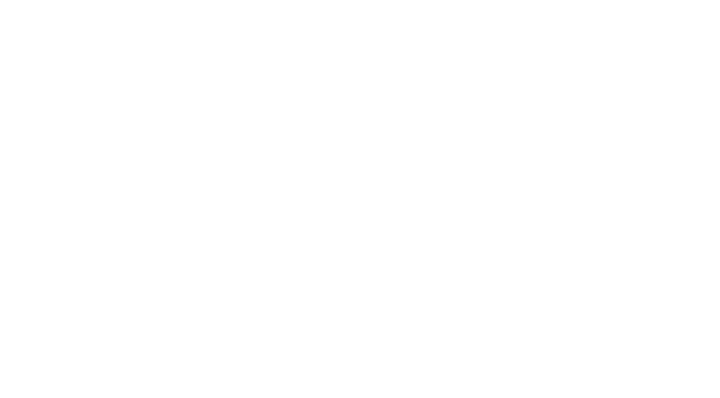
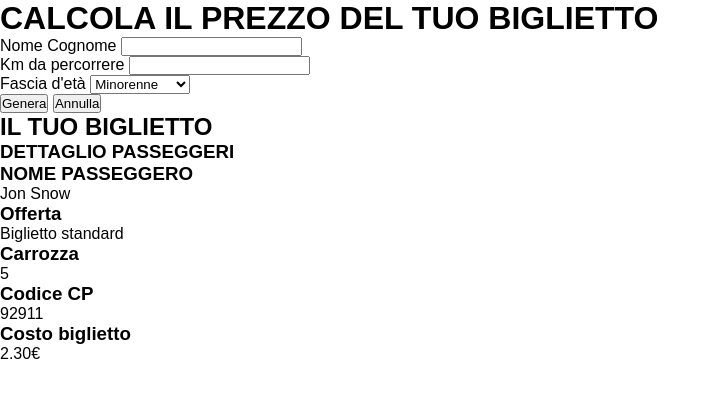
Before and after one commit to marcocampisi/js-biglietto-treno-form, a plain HTML site: page index.html in a window 1280 px wide. Shown: the whole page, without its empty margins (0-720 px from the left). Drawn offline with Linux system fonts and the light colour scheme.

Commit message:
Added html base structure

```diff
--- a/index.html
+++ b/index.html
@@ -4,13 +4,64 @@
     <meta charset="UTF-8">
     <meta http-equiv="X-UA-Compatible" content="IE=edge">
     <meta name="viewport" content="width=device-width, initial-scale=1.0">
-    <title>Document</title>
+    <title>Biglietto treno</title>
     <!-- FONT -->
     <link rel="stylesheet" href="https://cdnjs.cloudflare.com/ajax/libs/font-awesome/6.4.0/css/all.min.css" integrity="sha512-iecdLmaskl7CVkqkXNQ/ZH/XLlvWZOJyj7Yy7tcenmpD1ypASozpmT/E0iPtmFIB46ZmdtAc9eNBvH0H/ZpiBw==" crossorigin="anonymous" referrerpolicy="no-referrer" />
     <!-- CSS -->
     <link rel="stylesheet" href="css/style.css">
 </head>
 <body>
+    <h1>CALCOLA IL PREZZO DEL TUO BIGLIETTO</h1>
+    <div>
+        <div>
+            <label for="">Nome Cognome</label>
+            <input type="text">
+        </div>
+        <div>
+            <label for="">Km da percorrere</label>
+            <input type="text">
+        </div>
+        <div>
+            <label for="">Fascia d'età</label>
+            <select name="age" id="age">
+                <option value="under18">Minorenne</option>
+                <option value="over18">Maggiorenne</option>
+                <option value="over65">Over 65</option>
+            </select>
+        </div>
+        <div>
+            <button>Genera</button>
+            <button>Annulla</button>
+        </div>
+    </div>
+    <h2>IL TUO BIGLIETTO</h2>
+    <div>
+        <div>
+            <h3>DETTAGLIO PASSEGGERI</h3>
+        </div>
+        <div>
+            <div>
+                <h3>NOME PASSEGGERO</h3>
+                <p>Jon Snow</p>
+            </div>
+            <div>
+                <h3>Offerta</h3>
+                <p>Biglietto standard</p>
+            </div>
+            <div>
+                <h3>Carrozza</h3>
+                <p>5</p>
+            </div>
+            <div>
+                <h3>Codice CP</h3>
+                <p>92911</p>
+            </div>
+            <div>
+                <h3>Costo biglietto</h3>
+                <p>2.30€</p>
+            </div>
+        </div>
+    </div>
     <script type="text/javascript" src="js/main.js"></script>
 </body>
 </html>
--- a/js/main.js
+++ b/js/main.js
@@ -0,0 +1 @@
+const tariffaKm = 0.21;
```
